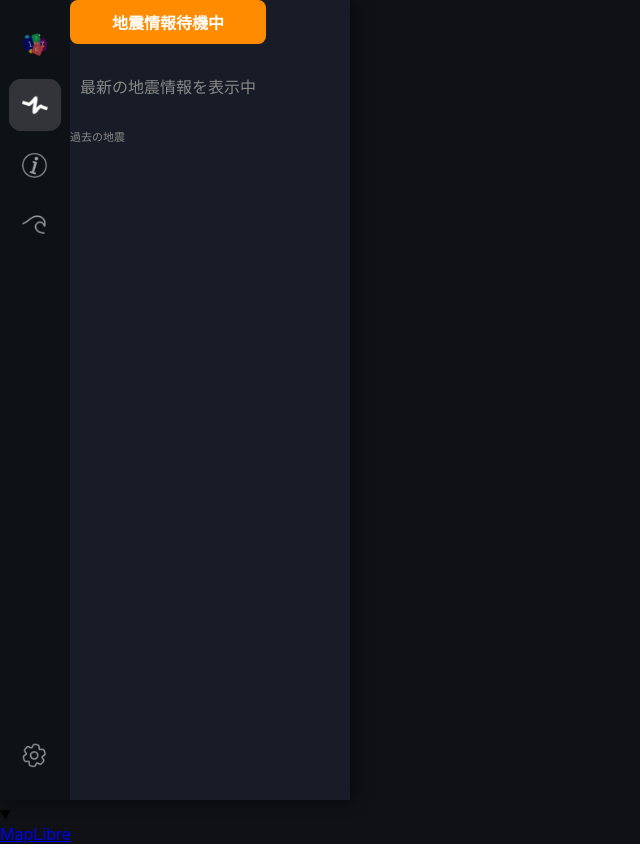
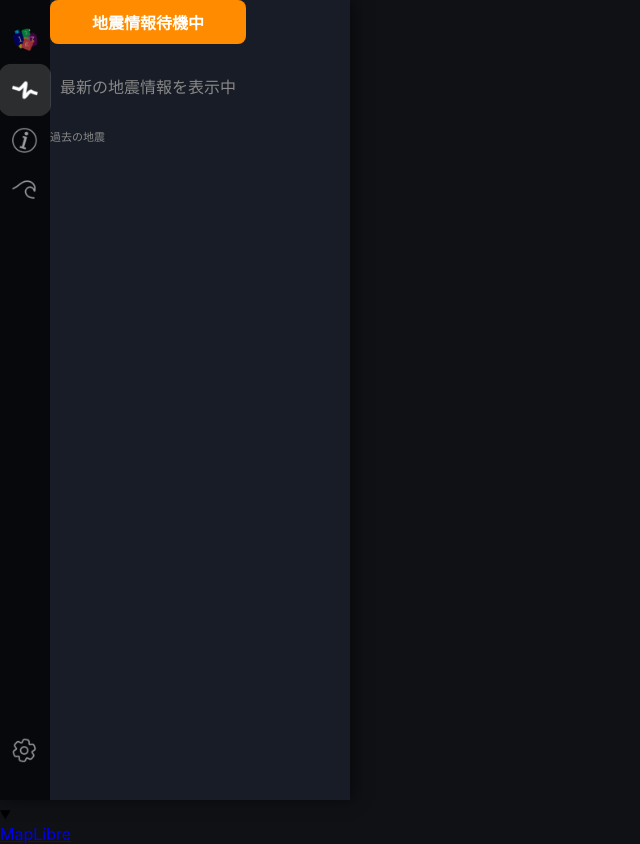
Before and after one commit to qweew-eq/eQet, a website built with Vite: page index.html in a window 1280 px wide. Shown: the whole page, without its empty margins (0-640 px from the left). Built offline with nearby package versions, Linux system fonts and the light colour scheme; no server answers.

Commit message:
Update styles.css

```diff
--- a/src/styles.css
+++ b/src/styles.css
@@ -20,12 +20,33 @@
 }
 
 /* ICON SIDEBAR */
+/* Fix for the icon-gutter to ensure everything fits */
 .icon-gutter {
-  width: 70px;
-  background: rgba(0, 0, 0, 0.4);
-  display: flex; flex-direction: column;
+  height: 100dvh; /* Use dynamic viewport height for tablets/mobile */
+  display: flex;
+  flex-direction: column;
+  justify-content: space-between; /* Pushes settings to the absolute bottom */
   align-items: center;
-  padding: 20px 0; gap: 10px;
+  padding: 15px 0;
+  background: rgba(0, 0, 0, 0.7);
+  box-sizing: border-box; /* Prevents padding from adding to height */
+}
+
+.nav-group {
+  display: flex;
+  flex-direction: column;
+  gap: 12px;
+  align-items: center;
+}
+
+#settings-btn {
+  margin-bottom: 10px; /* Ensures it's not touching the very edge */
+  cursor: pointer;
+  transition: opacity 0.2s;
+}
+
+#settings-btn:active {
+  opacity: 0.5;
 }
 
 .spacer { flex-grow: 1; }
```
